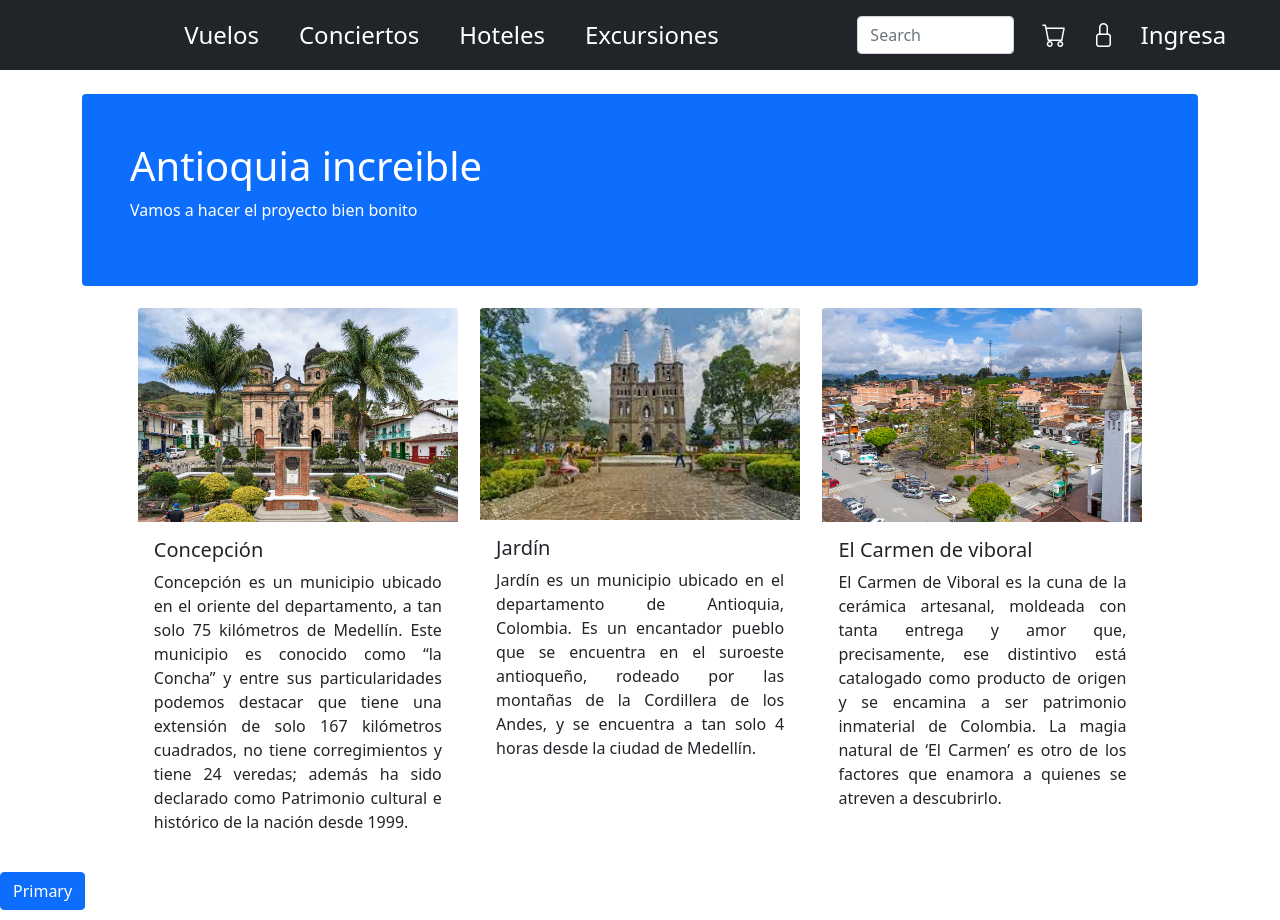
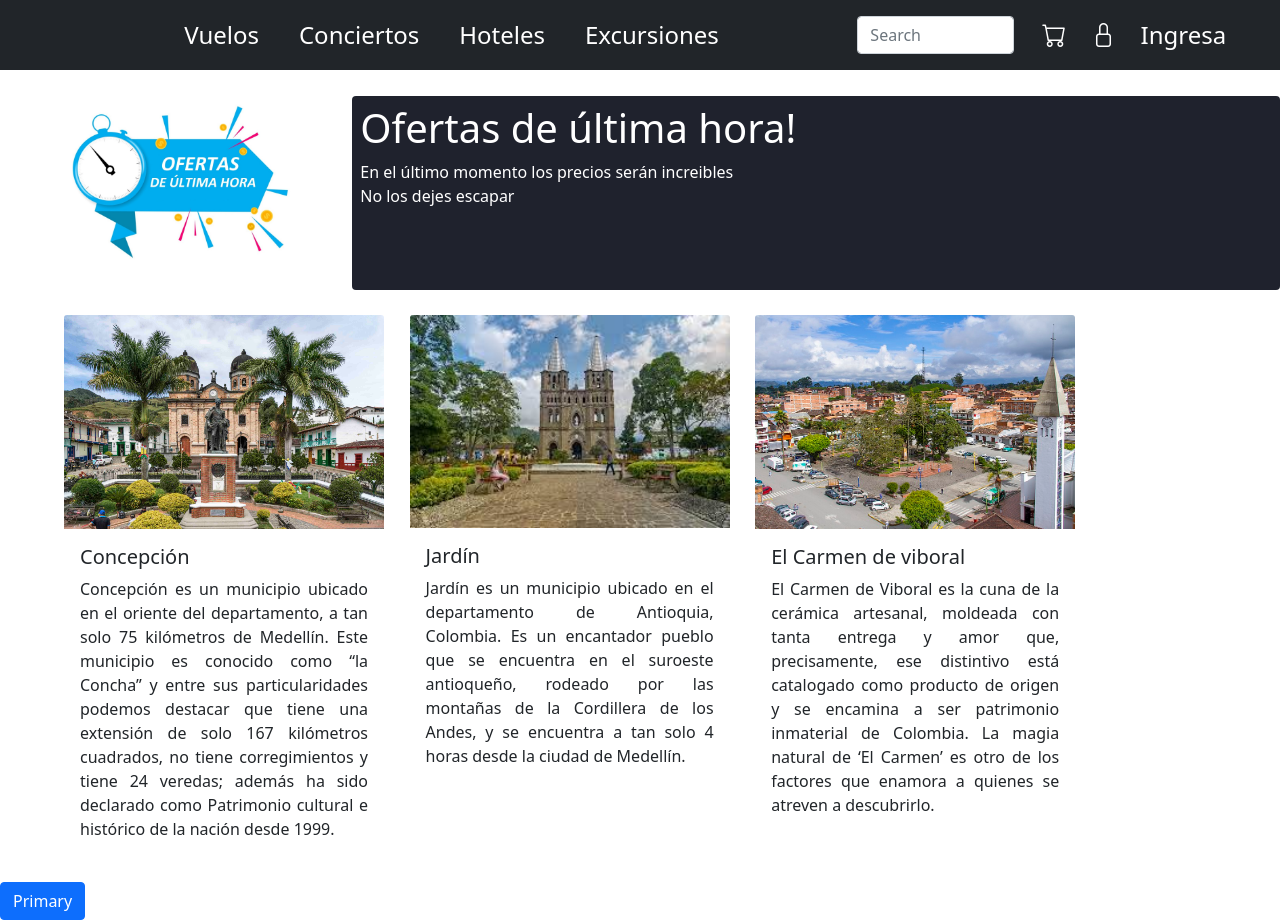
Before and after one commit to julianos01/cesdegokurepo, a website: page index.html in a window 1280 px wide. Drawn offline with nearby package versions, Linux system fonts and the light colour scheme.

Commit message:
Title modified

```diff
--- a/index.html
+++ b/index.html
@@ -56,13 +56,20 @@
     </nav>
 
 
-    <div class="container">
+    <div class="lined ">
 
-    <div class="mt-4 p-5 bg-primary text-white rounded">
-        <h1>Antioquia increible</h1>
-        <p>Vamos a hacer el proyecto bien bonito</p>
+      <p class="cont_title">
+        <img class="jumbo"  src="./img/lastimeoff.jpg">
+      </p>
+      <div class="p-2 jumboBack text-white rounded nolarged lined">
+        <div>
+            <h1>Ofertas de última hora!</h1>
+            <p>En el último momento los precios serán increibles </br> No los dejes escapar</p>
+        </div>
       </div>
-      <div class="cardsinline">
+    </div>
+
+    <div class="cardsinline">
       <div class="tru first">
         <img class="card-img-top" src="./img/concepcon1.jpg" alt="Card image">
         <div class="card-body">
@@ -88,10 +95,8 @@
         </div>
         </div>
     </div>
-    </div>
 
     <button type="button" class="btn btn-primary">Primary</button>
-</div>
 <script src="./js/script.js"></script>
 </body>
 </html>
--- a/style.css
+++ b/style.css
@@ -37,3 +37,31 @@
 .justi {
     text-align: justify
 }
+
+.lined {
+    display: inline-flex;
+
+    margin-top: 1%;
+}
+
+.jumbo{
+    width: 90%;
+    height: 90%;
+    object-fit: cover;
+    object-position: center center;
+}
+
+.cont_title{
+    padding-left: 4%;
+    width: 30%;
+    height: 40%;
+}
+
+.nolarged{
+    width: 80%;
+}
+
+.jumboBack
+{
+    background-color:#1F222D;
+}
```
Also changed, not shown: package.json (added, +15 -0 lines), img/lastimeoff.jpg (renamed from img/Imagen de WhatsApp 2023-09-16 a las 16.56.39.jpg), 1 other file.
